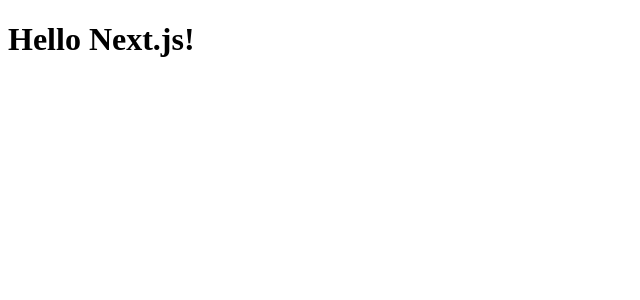
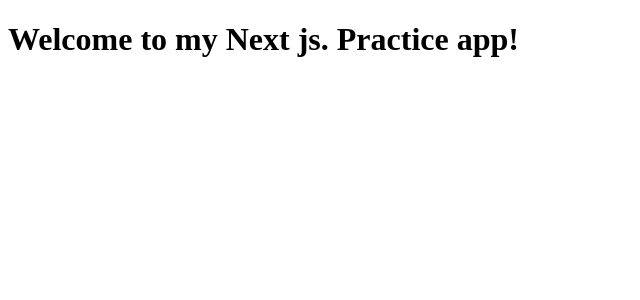
Before and after one commit to springlordpants/next-js-practice-app, a Next.js app: page / in a window 1280 px wide. Shown: the top 300 px of the page, without its empty margins (0-640 px from the left). Built offline with nearby package versions, Linux system fonts and the light colour scheme.

Commit message:
Removing uneccessary file

```diff
--- a/pages/About.js
+++ /dev/null
@@ -1,5 +0,0 @@
-export default function About () {
-    return <div>
-        <h1>About Page Y'all!</h1>
-    </div>
-}
--- a/pages/index.js
+++ b/pages/index.js
@@ -1,5 +1,5 @@
 export default function Home() {
   return <div>
-      <h1>Hello Next.js!</h1>
+      <h1>Welcome to my Next js. Practice app!</h1>
     </div>
 }
```
